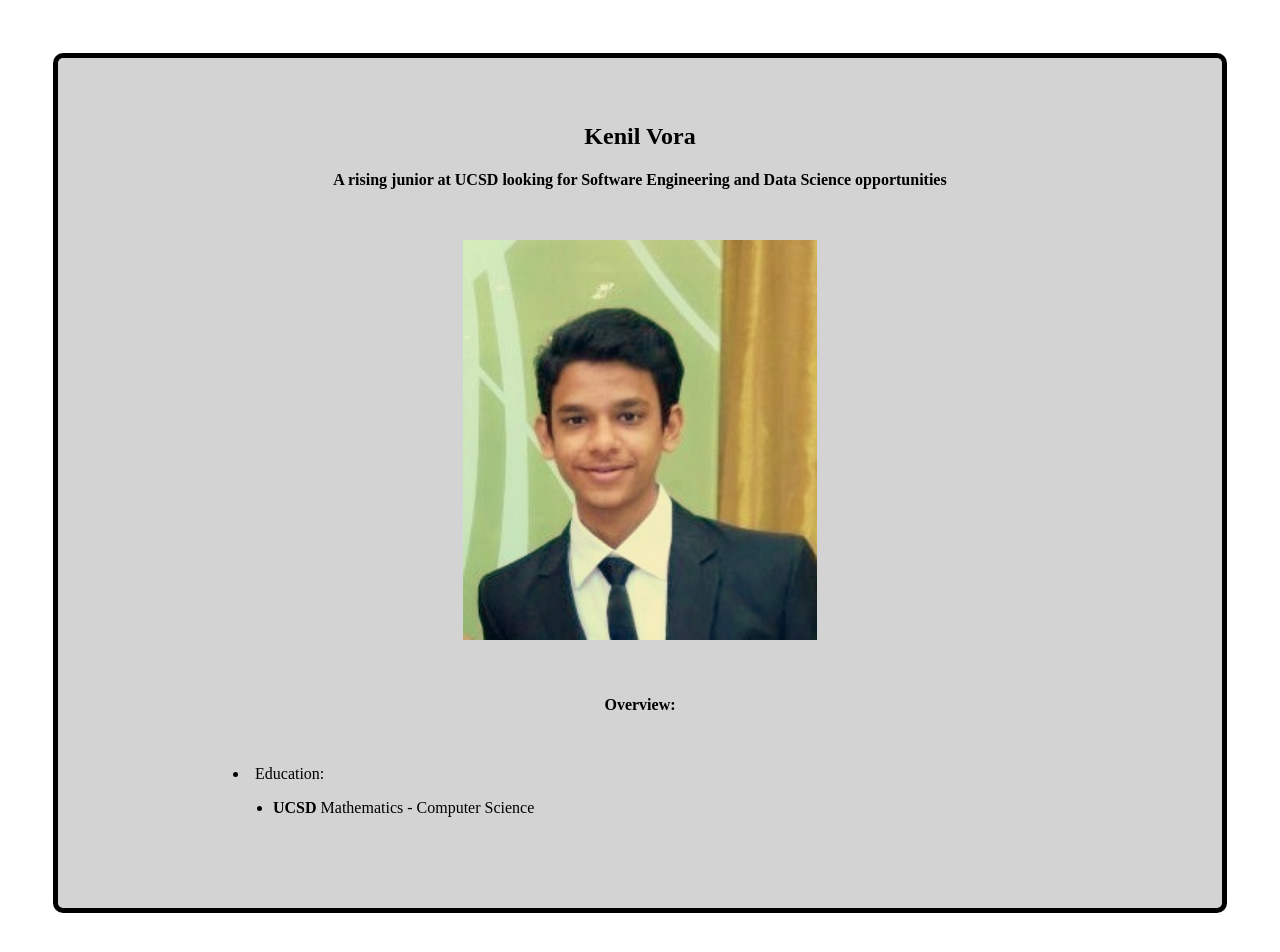
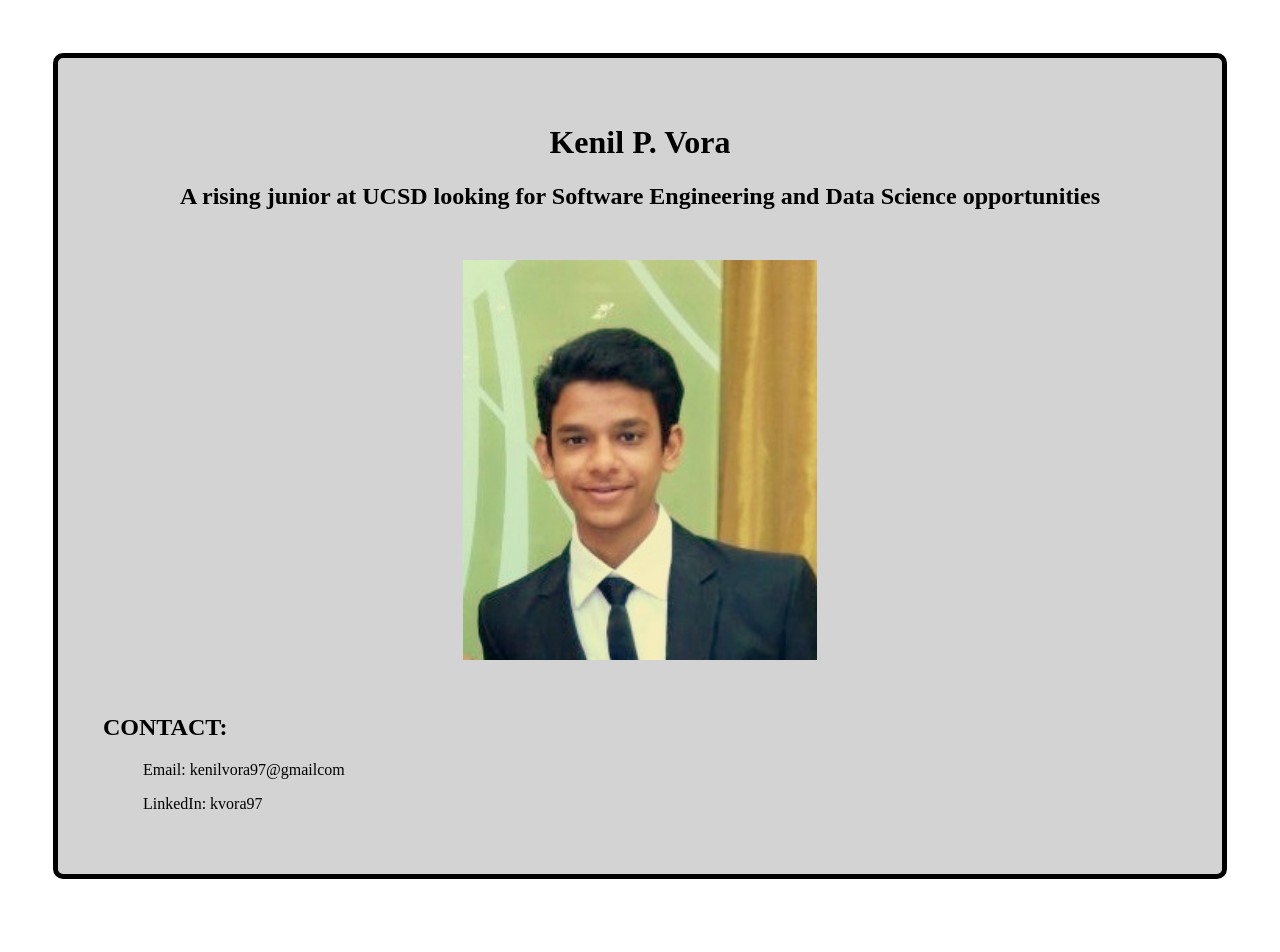
Before and after one commit to kvora97/kvora97.github.io, a plain HTML site: page index.html in a window 1280 px wide. Drawn offline with Linux system fonts and the light colour scheme.

Commit message:
Added CSS for the Basic HTML Page

```diff
--- a/index.css
+++ b/index.css
@@ -17,8 +17,6 @@
 	padding: 20px;
 }
 
-#timeline {
-	text-align: left;
-	margin-left: 100px;
-	padding: 30px;
+#contact {
+	text-align: justify;
 }
--- a/index.html
+++ b/index.html
@@ -10,19 +10,20 @@
 
 	<div id="text-column">
 
-		<h2>Kenil Vora</h2>
+		<h1>Kenil P. Vora</h1>
 
-		<h4>A rising junior at UCSD looking for Software Engineering and Data Science opportunities</h4>
+		<h2>A rising junior at UCSD looking for Software Engineering and Data Science opportunities</h2>
 
 		<img id="pic" src="kenilVora.png" alt="kenilVora" height="400">
 
-		<h4>Overview:</h4>
+		<div id="contact">
 
-		<div id="timeline">
-			<li>Education:
-				<ul>
-					<li><b>UCSD </b> Mathematics - Computer Science</li>
-				</ul>
+			<h2>CONTACT:</h2>
+
+			<ul>Email: kenilvora97@gmailcom</ul>
+
+			<ul>LinkedIn: kvora97</ul>
+
 		</div>
 
 </body>
```
